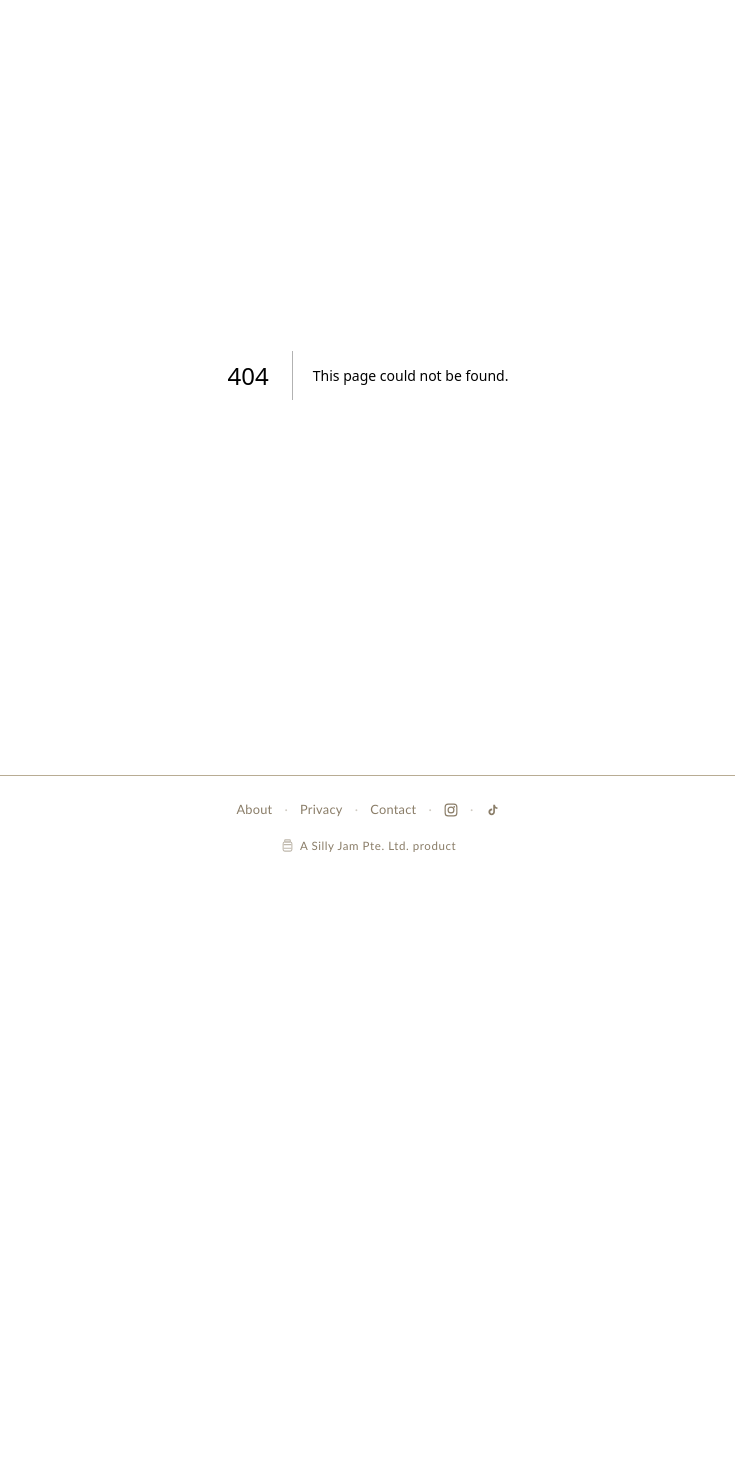
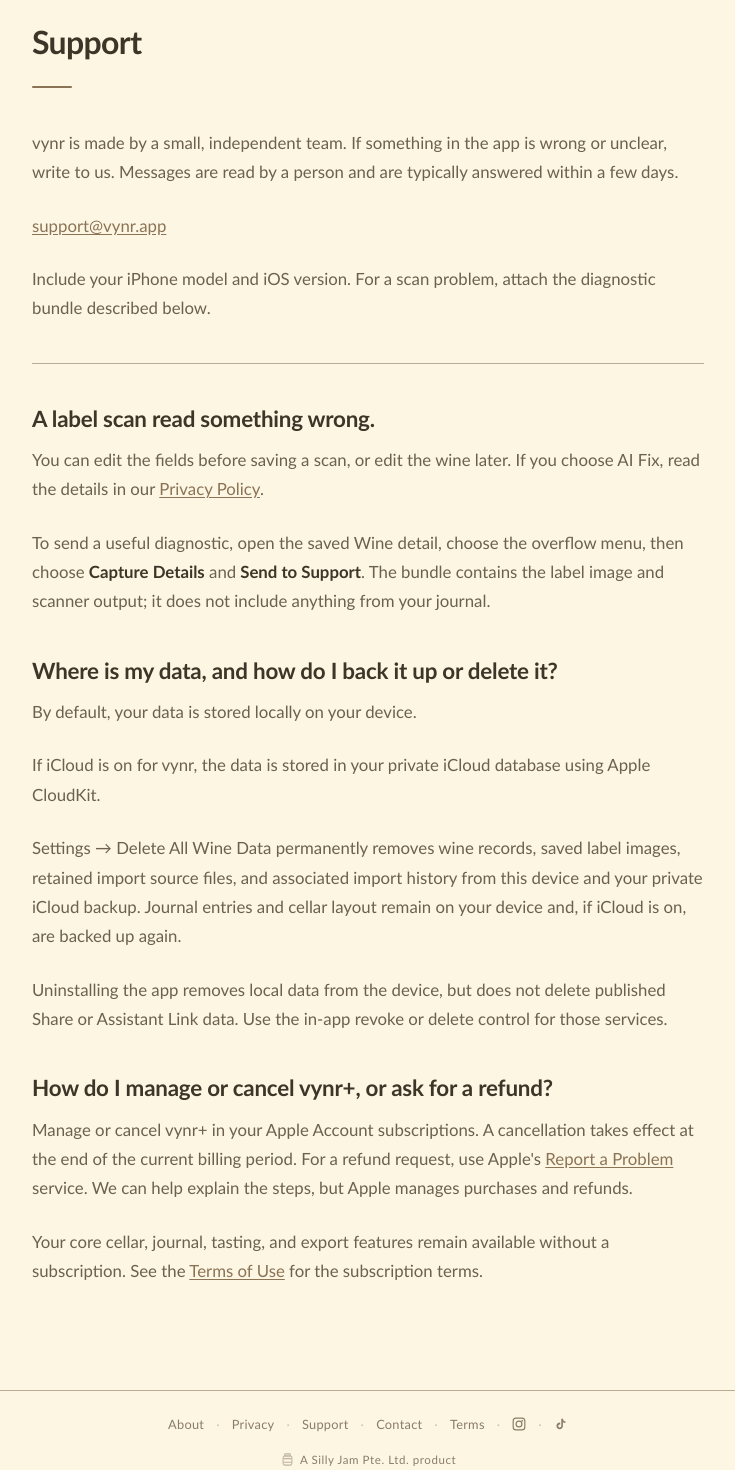
Before and after one commit to Silly-Jam/vynr-web, a Next.js app: page /support in a window 1280 px wide. Before the commit this address had no page. Shown: the part 80-1550 px from the top of the page, without its empty margins (272-1007 px from the left). Before the commit the page ends 962 px from the top, so only its background shows below. Built offline with nearby package versions, Linux system fonts and the light colour scheme.

Commit message:
feat(support): add static V1 support surface (SJAM-371) (#3)

```diff
--- a/app/contact/page.tsx
+++ b/app/contact/page.tsx
@@ -1,4 +1,5 @@
 import type { Metadata } from "next";
+import Link from "next/link";
 
 export const metadata: Metadata = {
   title: "Contact",
@@ -40,7 +41,7 @@
 
       <article className="prose">
         <p>
-          For support and feedback:
+          For help with the app, visit <Link href="/support">Support</Link> or write to:
           <br />
           <a href="mailto:support@vynr.app">support@vynr.app</a>
         </p>
--- a/app/layout.tsx
+++ b/app/layout.tsx
@@ -160,6 +160,17 @@
           </Link>
           <span aria-hidden="true" style={{ margin: "0 0.75rem", opacity: 0.4 }}>·</span>
           <Link
+            href="/support"
+            style={{
+              color: "var(--atlas-text-placeholder)",
+              textDecoration: "none",
+              transition: "color 0.15s ease",
+            }}
+          >
+            Support
+          </Link>
+          <span aria-hidden="true" style={{ margin: "0 0.75rem", opacity: 0.4 }}>·</span>
+          <Link
             href="/contact"
             style={{
               color: "var(--atlas-text-placeholder)",
@@ -168,6 +179,17 @@
             }}
           >
             Contact
+          </Link>
+          <span aria-hidden="true" style={{ margin: "0 0.75rem", opacity: 0.4 }}>·</span>
+          <Link
+            href="/terms"
+            style={{
+              color: "var(--atlas-text-placeholder)",
+              textDecoration: "none",
+              transition: "color 0.15s ease",
+            }}
+          >
+            Terms
           </Link>
           <span aria-hidden="true" style={{ margin: "0 0.75rem", opacity: 0.4 }}>·</span>
           <a
--- a/app/sitemap.xml/route.ts
+++ b/app/sitemap.xml/route.ts
@@ -14,7 +14,9 @@
     ),
     `<url><loc>${BASE}/about</loc></url>`,
     `<url><loc>${BASE}/privacy</loc></url>`,
+    `<url><loc>${BASE}/support</loc></url>`,
     `<url><loc>${BASE}/contact</loc></url>`,
+    `<url><loc>${BASE}/terms</loc></url>`,
   ]
 
   const atlasUrls = [
--- /dev/null
+++ b/app/support/page.tsx
@@ -0,0 +1,107 @@
+import type { Metadata } from "next";
+import Link from "next/link";
+
+export const metadata: Metadata = {
+  title: "Support",
+  description: "Help with vynr, label scans, your data, and vynr+.",
+};
+
+export default function SupportPage() {
+  return (
+    <section
+      style={{
+        maxWidth: 720,
+        margin: "0 auto",
+        padding: "48px 24px 80px",
+      }}
+    >
+      <header style={{ marginBottom: "2.5rem" }}>
+        <h1
+          style={{
+            fontSize: "2rem",
+            fontWeight: 600,
+            letterSpacing: "-0.02em",
+            lineHeight: 1.2,
+            color: "var(--atlas-text)",
+            marginBottom: "0.75rem",
+          }}
+        >
+          Support
+        </h1>
+        <div
+          style={{
+            width: 40,
+            height: 2,
+            background: "var(--atlas-tint)",
+            marginTop: "1.5rem",
+            borderRadius: 1,
+          }}
+        />
+      </header>
+
+      <article className="prose">
+        <p>
+          vynr is made by a small, independent team. If something in the app is
+          wrong or unclear, write to us. Messages are read by a person and are
+          typically answered within a few days.
+        </p>
+        <p>
+          <a href="mailto:support@vynr.app" style={{ overflowWrap: "anywhere" }}>
+            support@vynr.app
+          </a>
+        </p>
+        <p>
+          Include your iPhone model and iOS version. For a scan problem, attach
+          the diagnostic bundle described below.
+        </p>
+
+        <hr />
+
+        <h2>A label scan read something wrong.</h2>
+        <p>
+          You can edit the fields before saving a scan, or edit the wine later.
+          If you choose AI Fix, read the details in our <Link href="/privacy">Privacy Policy</Link>.
+        </p>
+        <p>
+          To send a useful diagnostic, open the saved Wine detail, choose the
+          overflow menu, then choose <strong>Capture Details</strong> and
+          <strong> Send to Support</strong>. The bundle contains the label image
+          and scanner output; it does not include anything from your journal.
+        </p>
+
+        <h2>Where is my data, and how do I back it up or delete it?</h2>
+        <p>By default, your data is stored locally on your device.</p>
+        <p>
+          If iCloud is on for vynr, the data is stored in your private iCloud
+          database using Apple CloudKit.
+        </p>
+        <p>
+          Settings → Delete All Wine Data permanently removes wine records,
+          saved label images, retained import source files, and associated import
+          history from this device and your private iCloud backup. Journal
+          entries and cellar layout remain on your device and, if iCloud is on,
+          are backed up again.
+        </p>
+        <p>
+          Uninstalling the app removes local data from the device, but does not
+          delete published Share or Assistant Link data. Use the in-app revoke
+          or delete control for those services.
+        </p>
+
+        <h2>How do I manage or cancel vynr+, or ask for a refund?</h2>
+        <p>
+          Manage or cancel vynr+ in your Apple Account subscriptions. A
+          cancellation takes effect at the end of the current billing period.
+          For a refund request, use Apple&apos;s{" "}
+          <a href="https://reportaproblem.apple.com">Report a Problem</a> service.
+          We can help explain the steps, but Apple manages purchases and refunds.
+        </p>
+        <p>
+          Your core cellar, journal, tasting, and export features remain available
+          without a subscription. See the <Link href="/terms">Terms of Use</Link> for
+          the subscription terms.
+        </p>
+      </article>
+    </section>
+  );
+}
```
Also changed, not shown: 1 other file (tests, documents, lock files or other folders).
